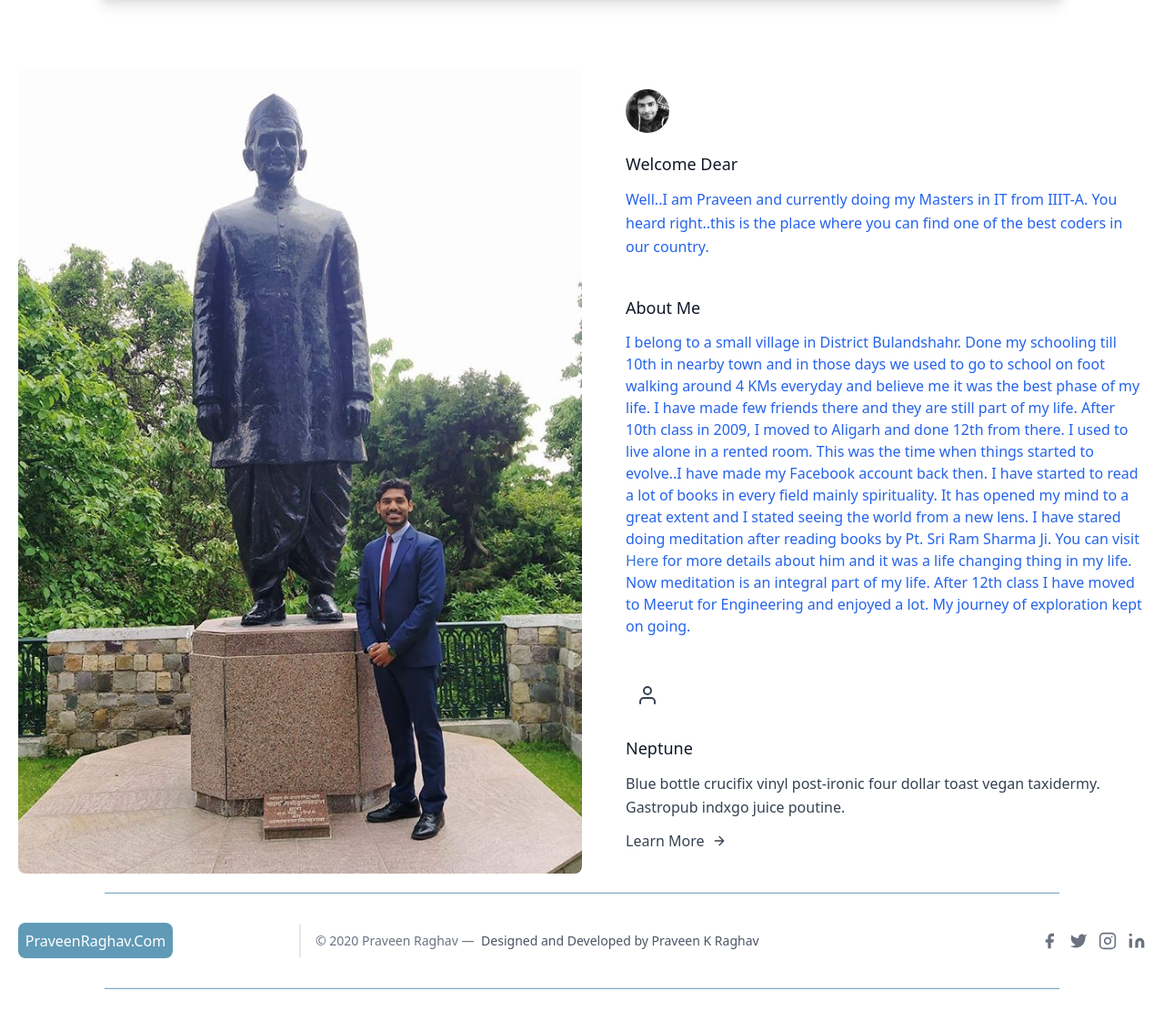
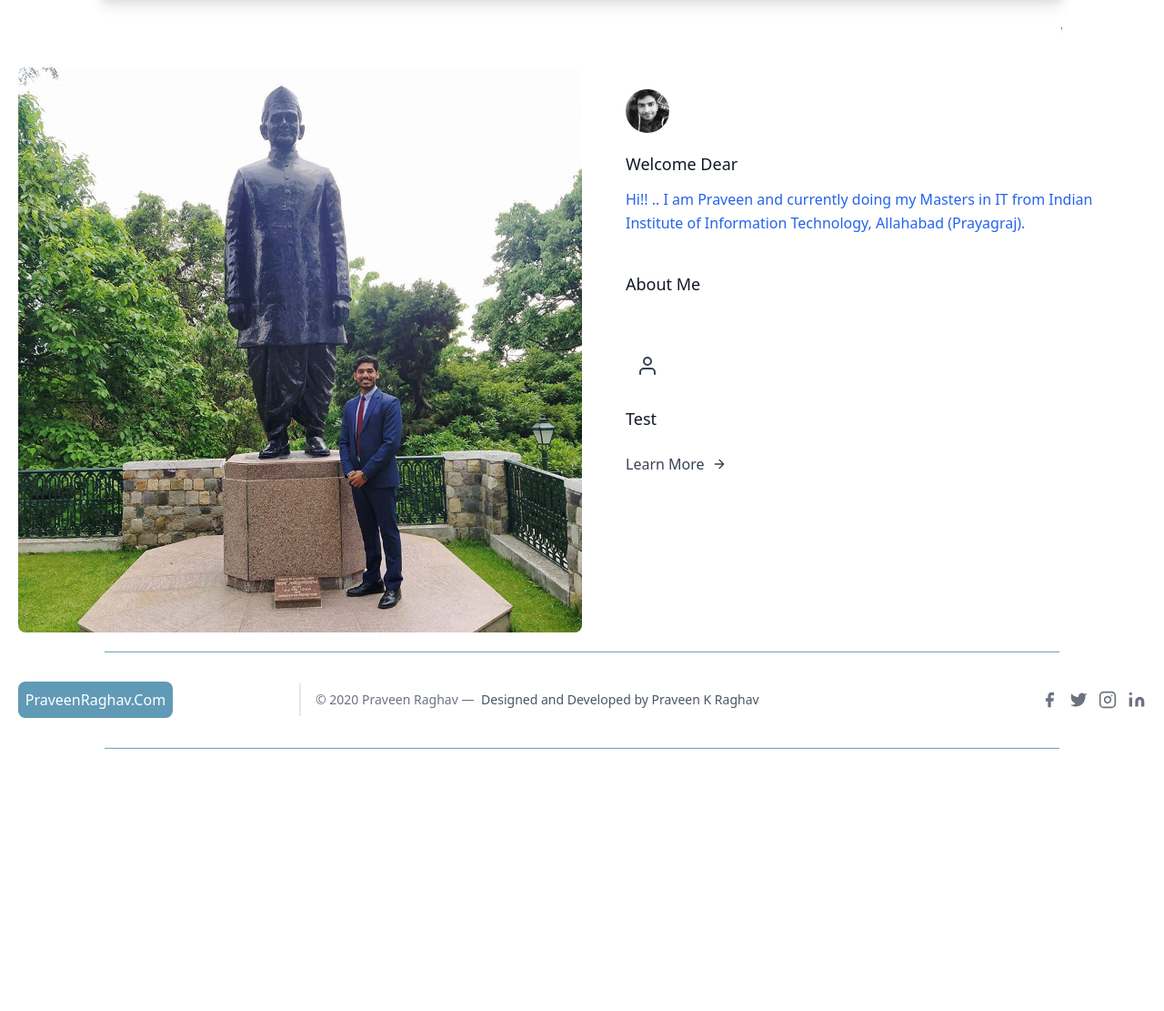
Before and after one commit to praveenraghav97/personalweb, a Django app: page / in a window 1280 px wide. Shown: the part 80-1191 px from the top of the page at 91% size. After the commit the page ends 903 px from the top, so only its background shows below. Run offline with Django 3.2, Linux system fonts and the light colour scheme; parts of the project's set-up code (start-up, migrations or seed data) failed here and were passed over.

Commit message:
Updated homepage

```diff
--- a/templates/home/body.html
+++ b/templates/home/body.html
@@ -1,6 +1,6 @@
 
 <section class="text-gray-700 body-font">
-          <div style="margin: auto; width: 82.5%"><marquee><p style="color: darkred">Welcome to PraveenRaghav.Com. Here you can find cool stuff in Information Technology.<p></p></marquee></div>
+          <div style="margin: auto; width: 82.5%"><marquee><p style="color: darkred">WELCOME TO PRAVEENRAGHAV.IN<p></p></marquee></div>
 
   <div class="container px-5 py-5 mx-auto flex flex-wrap">
     <div class="lg:w-1/2 w-full mb-10 lg:mb-0 rounded-lg overflow-hidden">
@@ -16,8 +16,7 @@
         <div class="flex-grow">
           <h2 class="text-gray-900 text-lg title-font font-medium mb-3">Welcome Dear</h2>
           <p class="leading-relaxed text-base text-blue-600">
-              Well..I am Praveen and currently doing my Masters in IT from IIIT-A. You heard right..this is the place where you can find one of the
-              best coders in our country.
+              Hi!! .. I am Praveen and currently doing my Masters in IT from Indian Institute of Information Technology, Allahabad (Prayagraj).
           </p>
         </div>
       </div>
@@ -25,14 +24,7 @@
         <div class="flex-grow">
           <h2 class="text-gray-900 text-lg title-font font-medium mb-3">About Me</h2>
           <p class="text-blue-600">
-          I belong to a small village in District Bulandshahr. Done my schooling till 10th in nearby town and in those days we used to go to school
-          on foot walking around 4 KMs everyday and believe me it was the best phase of my life. I have made few friends there and they are
-              still part of my life. After 10th class in 2009, I moved to Aligarh and done 12th from there. I used to live alone in a rented room. This was
-              the time when things started to evolve..I have made my Facebook account back then. I have started to read a lot of books in every field mainly
-              spirituality. It has opened my mind to a great extent and I stated seeing the world from a new lens.
-              I have stared doing meditation after reading books by Pt. Sri Ram Sharma Ji. You can visit <a href="https://www.awgp.org/" style="color: #3875d7">Here</a> for more
-              details about him and it was a life changing thing in my life. Now meditation is an integral part of my life.
-              After 12th class I have moved to Meerut for Engineering and enjoyed a lot. My journey of exploration kept on going.
+
           </p>
         </div>
       </div>
@@ -44,8 +36,8 @@
           </svg>
         </div>
         <div class="flex-grow">
-          <h2 class="text-gray-900 text-lg title-font font-medium mb-3">Neptune</h2>
-          <p class="leading-relaxed text-base">Blue bottle crucifix vinyl post-ironic four dollar toast vegan taxidermy. Gastropub indxgo juice poutine.</p>
+          <h2 class="text-gray-900 text-lg title-font font-medium mb-3">Test</h2>
+          <p class="leading-relaxed text-base"></p>
           <a class="mt-3 text-teal-500 inline-flex items-center">Learn More
             <svg fill="none" stroke="currentColor" stroke-linecap="round" stroke-linejoin="round" stroke-width="2" class="w-4 h-4 ml-2" viewBox="0 0 24 24">
               <path d="M5 12h14M12 5l7 7-7 7"></path>
--- a/templates/home/footer.html
+++ b/templates/home/footer.html
@@ -2,8 +2,8 @@
 
 <footer class="text-gray-700 body-font">
   <div class="container px-5 py-8 mx-auto flex items-center sm:flex-row flex-col">
-    <a class="flex title-font font-medium items-center md:justify-start justify-center text-gray-900">
-      <span class="ml-3 text-l" style="background-color:#609ab6;color: white; padding: 5%;margin: auto;border-radius: 8px">PraveenRaghav.Com</span>
+    <a class="flex title-font font-medium items-center md:justify-start justify-center text-gray-900" href="{% url 'home' %}">
+        <span class="ml-3 text-l" style="background-color:#609ab6;color: white; padding: 5%;margin: auto;border-radius: 8px">PraveenRaghav.Com</span>
     </a>
     <p class="text-sm text-gray-500 sm:ml-4 sm:pl-4 sm:border-l-2 sm:border-gray-200 sm:py-2 sm:mt-0 mt-4" style="margin: auto">© 2020 Praveen Raghav —
       <a class="text-gray-600 ml-1" rel="noopener noreferrer" target="_blank">Designed and Developed by Praveen K Raghav</a>
```
